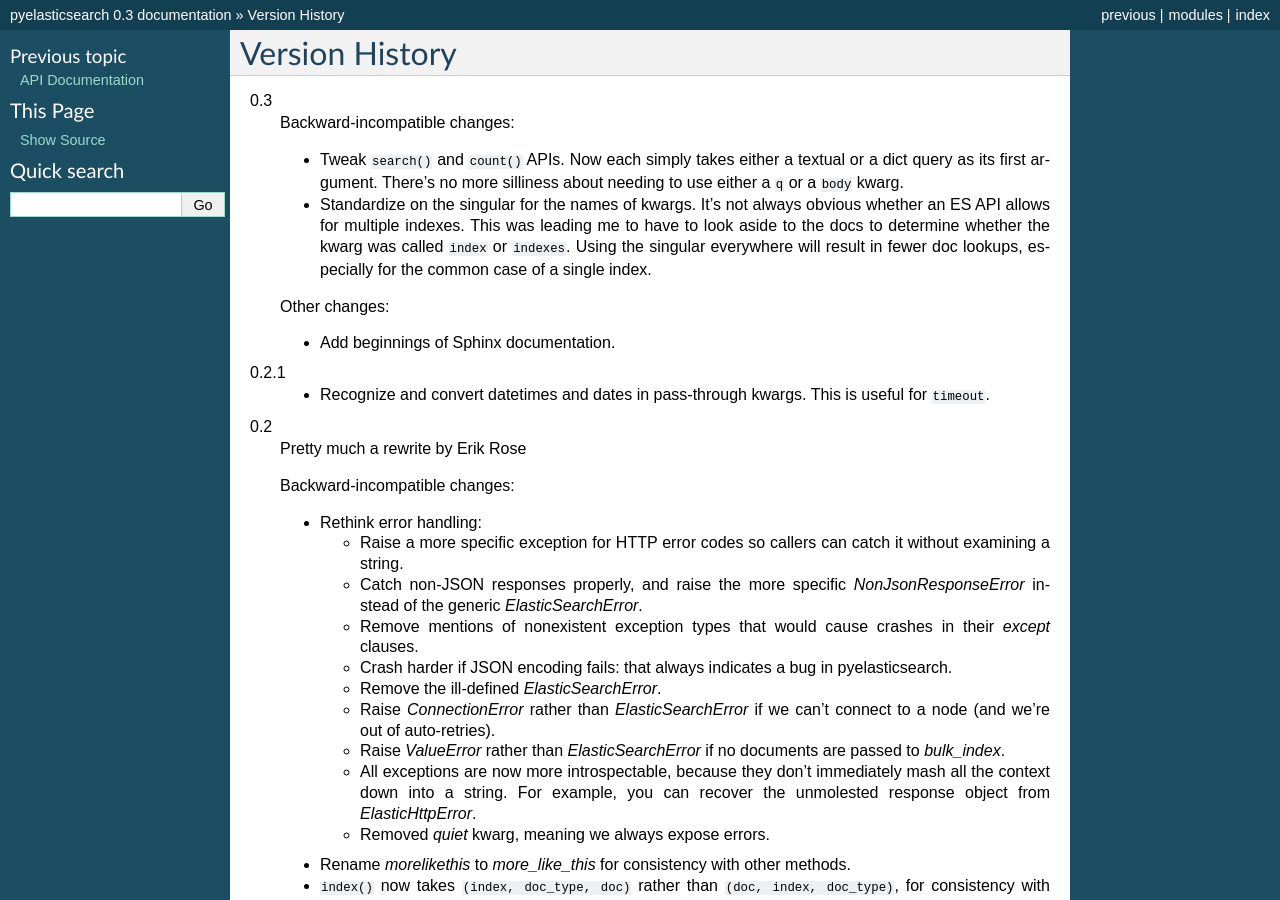
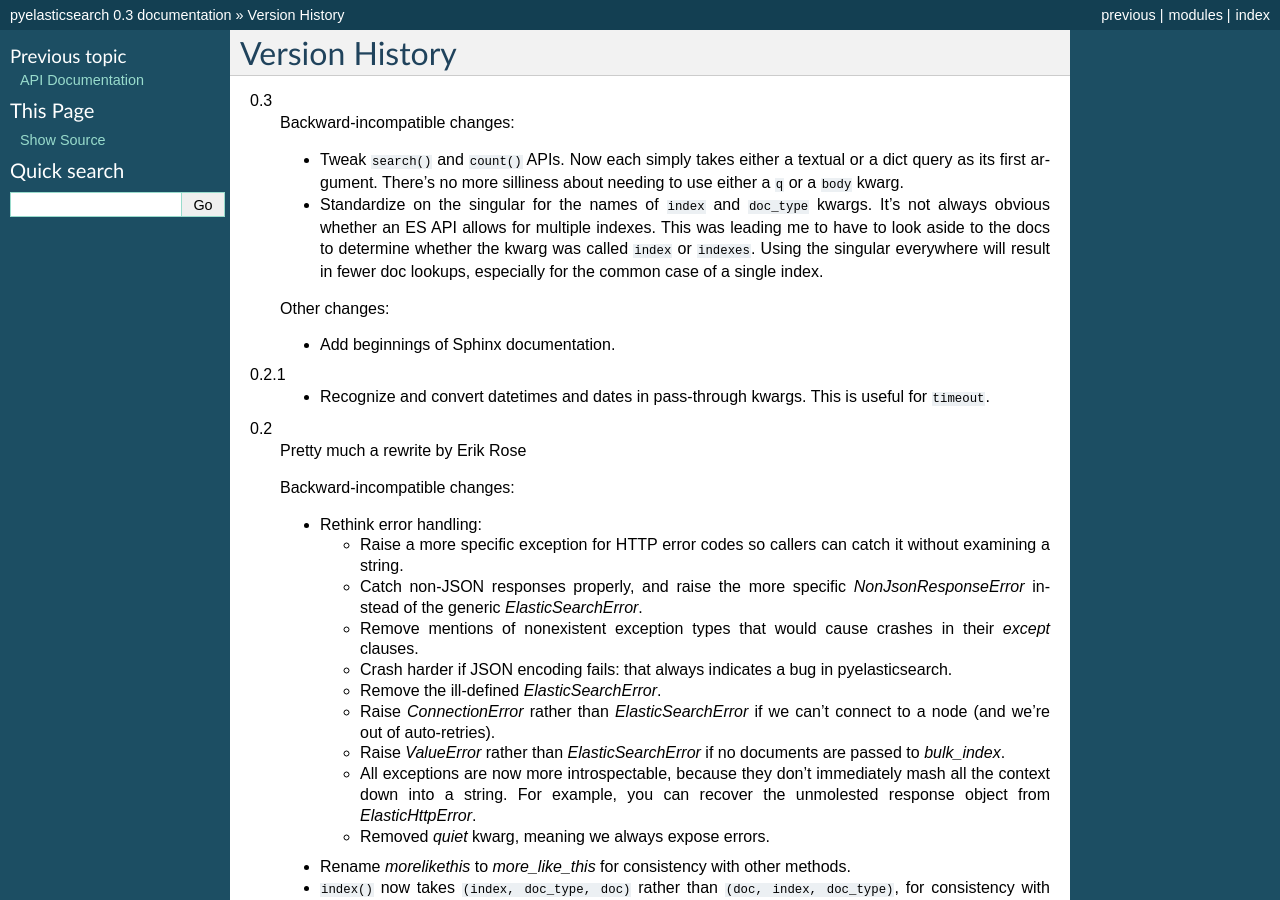
Before and after one commit to pyelasticsearch/pyelasticsearch, a Sphinx documentation site: the page built from docs/source/versions.rst, in a window 1280 px wide and 900 px high. Built offline with Sphinx 7.4.7, drawn with Linux system fonts in a browser that asks for light colours.

Commit message:
Be more explicit about which plural kwargs changed.

```diff
--- a/docs/source/versions.rst
+++ b/docs/source/versions.rst
@@ -8,11 +8,12 @@
   * Tweak ``search()`` and ``count()`` APIs. Now each simply takes either a
     textual or a dict query as its first argument. There's no more silliness
     about needing to use either a ``q`` or a ``body`` kwarg.
-  * Standardize on the singular for the names of kwargs. It's not always
-    obvious whether an ES API allows for multiple indexes. This was leading me
-    to have to look aside to the docs to determine whether the kwarg was called
-    ``index`` or ``indexes``. Using the singular everywhere will result in
-    fewer doc lookups, especially for the common case of a single index.
+  * Standardize on the singular for the names of ``index`` and ``doc_type``
+    kwargs. It's not always obvious whether an ES API allows for multiple
+    indexes. This was leading me to have to look aside to the docs to determine
+    whether the kwarg was called ``index`` or ``indexes``. Using the singular
+    everywhere will result in fewer doc lookups, especially for the common case
+    of a single index.
 
   Other changes:
 
```
